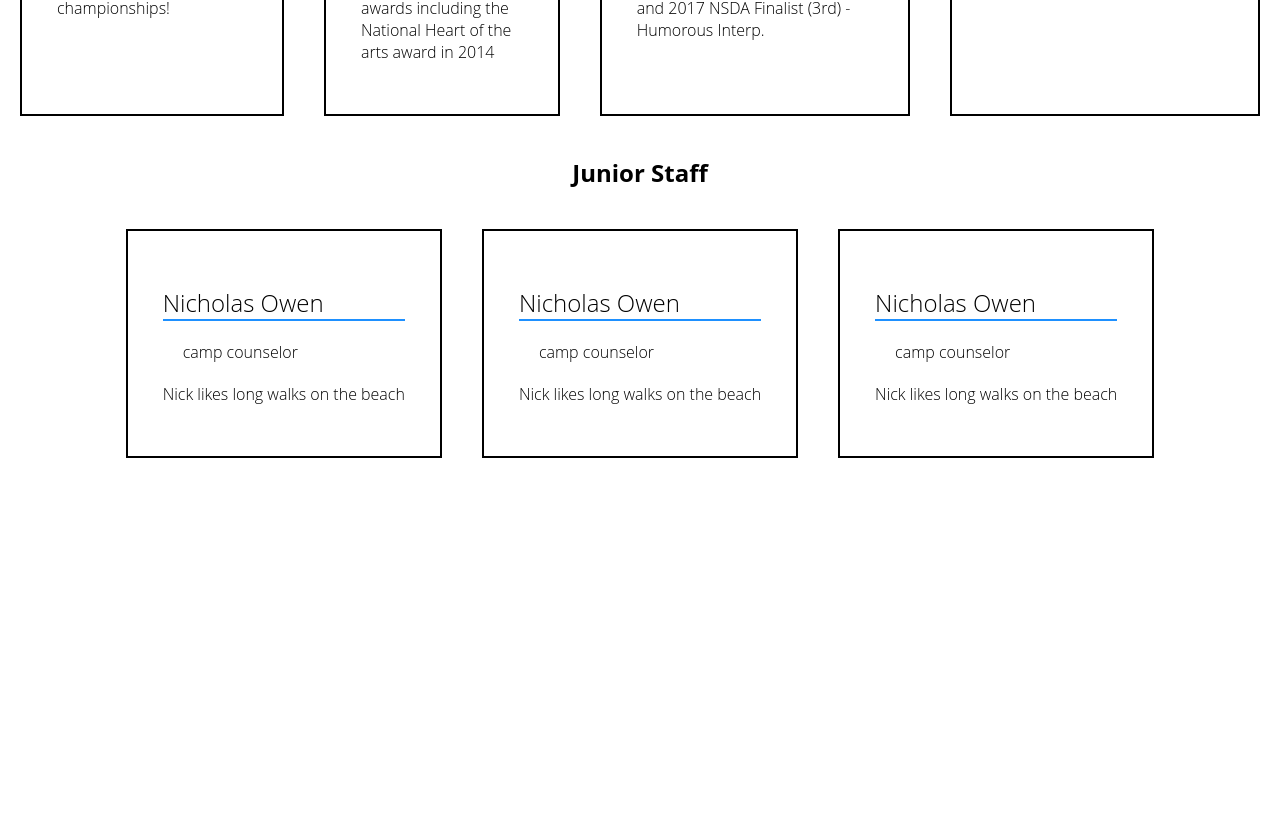
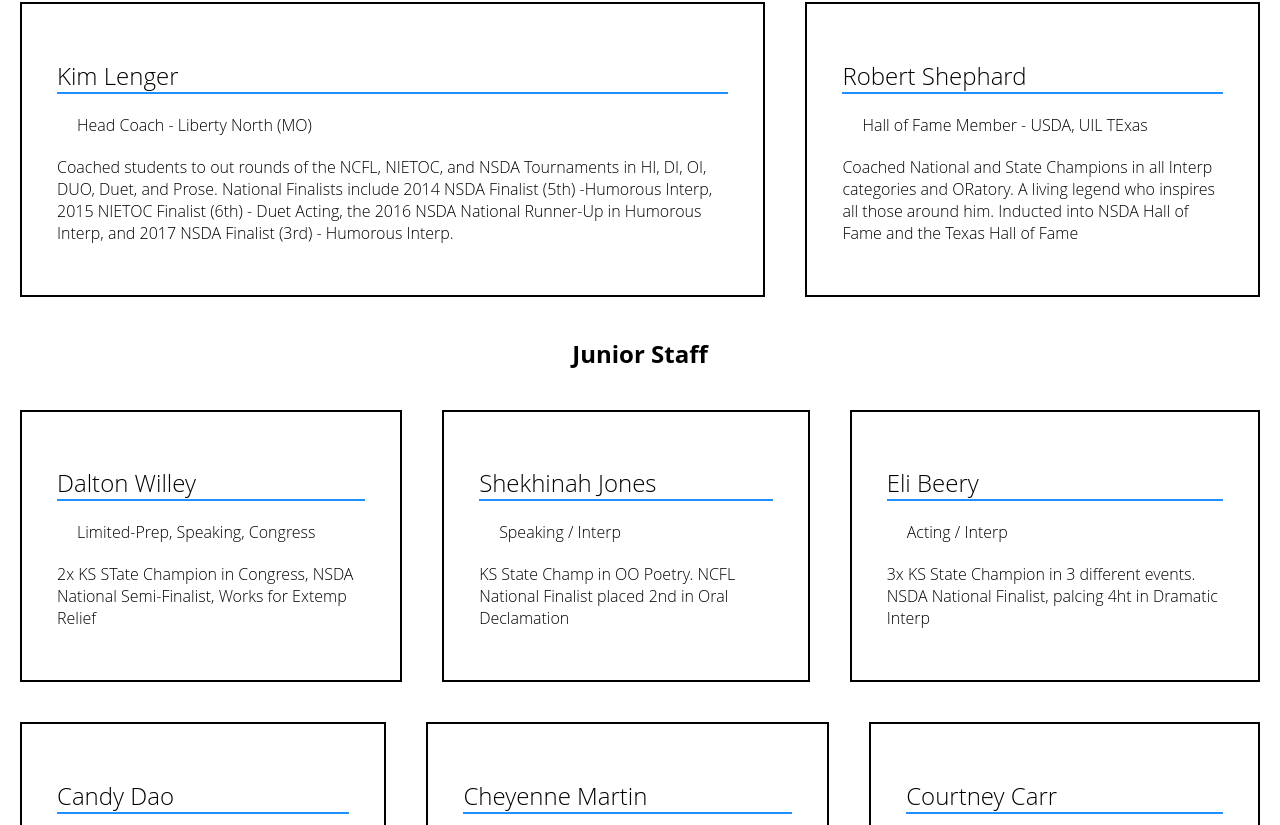
Before and after one commit to dwilley21/sunflower-speech, a React (Create React App) app: page /Staff in a window 1280 px wide. Shown: the part 735-1560 px from the top of the page. Before the commit the page ends 1213 px from the top, so only its background shows below. Built offline with nearby package versions, Linux system fonts and the light colour scheme.

Commit message:
copy changes

```diff
--- a/src/Components/Staff.jsx
+++ b/src/Components/Staff.jsx
@@ -36,29 +36,53 @@ export default class Staff extends Component {
                 description="Coached students to out rounds of the NCFL, NIETOC, and NSDA Tournaments in HI, DI, OI, DUO, Duet, and Prose. National Finalists include 2014 NSDA Finalist (5th) -Humorous Interp, 2015 NIETOC Finalist (6th)
                             - Duet Acting, the 2016 NSDA National Runner-Up in Humorous Interp, and 2017 NSDA Finalist (3rd) - Humorous Interp."
                 />
+                </FlexIt>
+                <FlexIt>
                  <Cards
                 name ="Kim Lenger"
                 title="Head Coach - Liberty North (MO)"
                 description="Coached students to out rounds of the NCFL, NIETOC, and NSDA Tournaments in HI, DI, OI, DUO, Duet, and Prose. National Finalists include 2014 NSDA Finalist (5th) -Humorous Interp, 2015 NIETOC Finalist (6th)
                             - Duet Acting, the 2016 NSDA National Runner-Up in Humorous Interp, and 2017 NSDA Finalist (3rd) - Humorous Interp."
                 />
-             </FlexIt>
+                  <Cards
+                name ="Robert Shephard "
+                title="Hall of Fame Member - USDA, UIL TExas"
+                description="Coached National and State Champions in all Interp categories and ORatory. A living legend who inspires all those around him. Inducted into NSDA Hall of Fame and the Texas Hall of Fame"
+                />
+                </FlexIt>
              <Header>Junior Staff</Header >
             <FlexIt>
                 <Cards
-                name ="Nicholas Owen"
-                title="camp counselor"
-                description="Nick likes long walks on the beach"
+                name ="Dalton Willey"
+                title="Limited-Prep, Speaking, Congress"
+                description="2x KS STate Champion in Congress, NSDA National Semi-Finalist, Works for Extemp Relief"
                 />
                 <Cards
-                name ="Nicholas Owen"
-                title="camp counselor"
-                description="Nick likes long walks on the beach"
+                name ="Shekhinah Jones"
+                title="Speaking / Interp"
+                description="KS State Champ in OO Poetry. NCFL National Finalist placed 2nd in Oral Declamation"
                 />
                 <Cards
-                name ="Nicholas Owen"
-                title="camp counselor"
-                description="Nick likes long walks on the beach"
+                name ="Eli Beery"
+                title="Acting / Interp"
+                description="3x KS State Champion in 3 different events. NSDA National Finalist, palcing 4ht in Dramatic Interp"
+                />
+            </FlexIt>
+            <FlexIt>
+                <Cards
+                name ="Candy Dao"
+                title="Acting / Interp"
+                description="NIETOC National Finalist, placing 6th in Poetry. College competitior who has qualified for AFA in multiple events"
+                />
+                <Cards
+                name ="Cheyenne Martin"
+                title="Acting / Interp"
+                description="Oklahoma State champion in multiple events. National Finalist at NSDA and NIETOC. Placed 3td in Humorous Interp at NSDA"
+                />
+                 <Cards
+                name ="Courtney Carr"
+                title="Acting / Interp"
+                description="Missouri State Champion in DUet, and three time national qualifiter in Duo and POI. NIETOC National Champion in Duet"
                 />
              </FlexIt>
              </>
```
